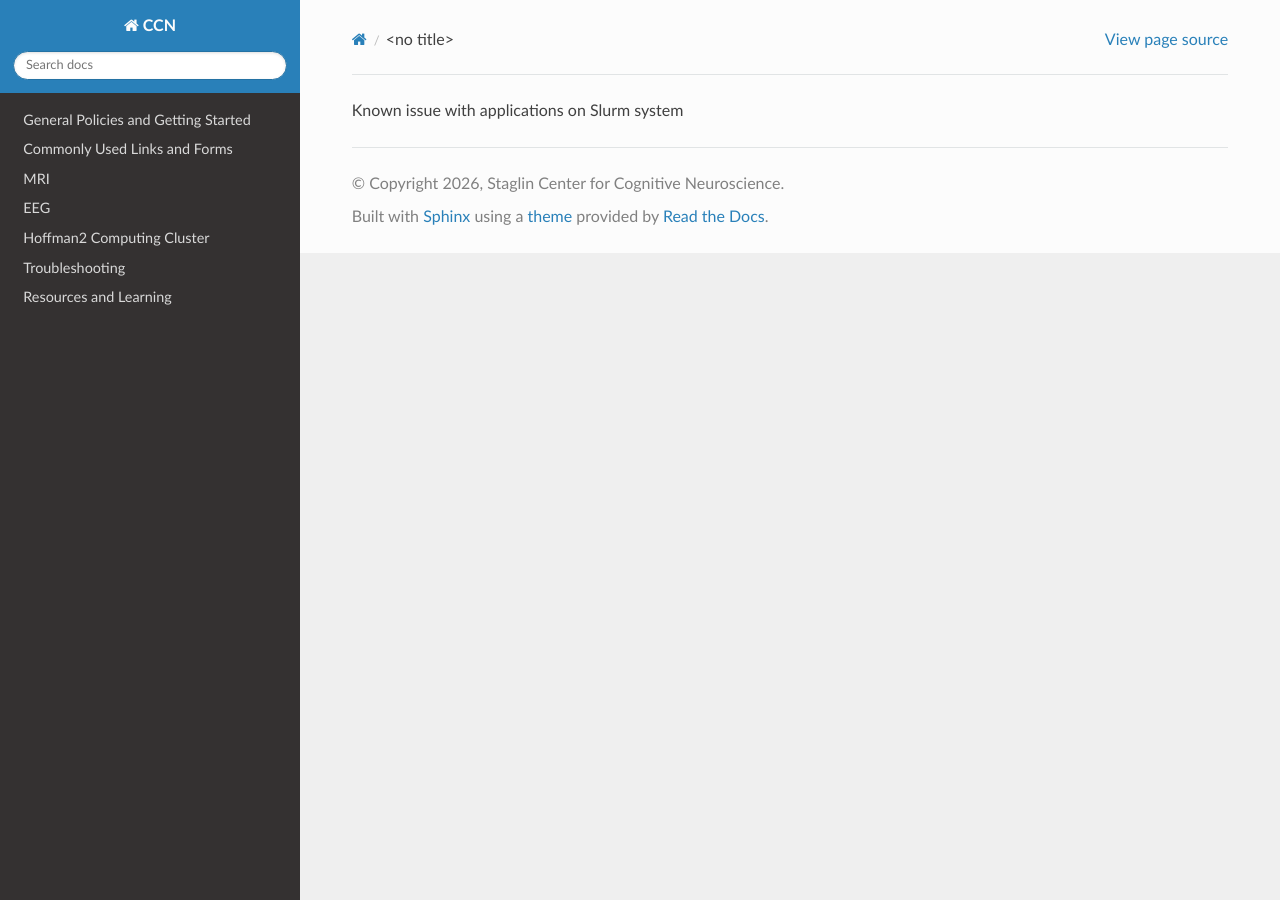
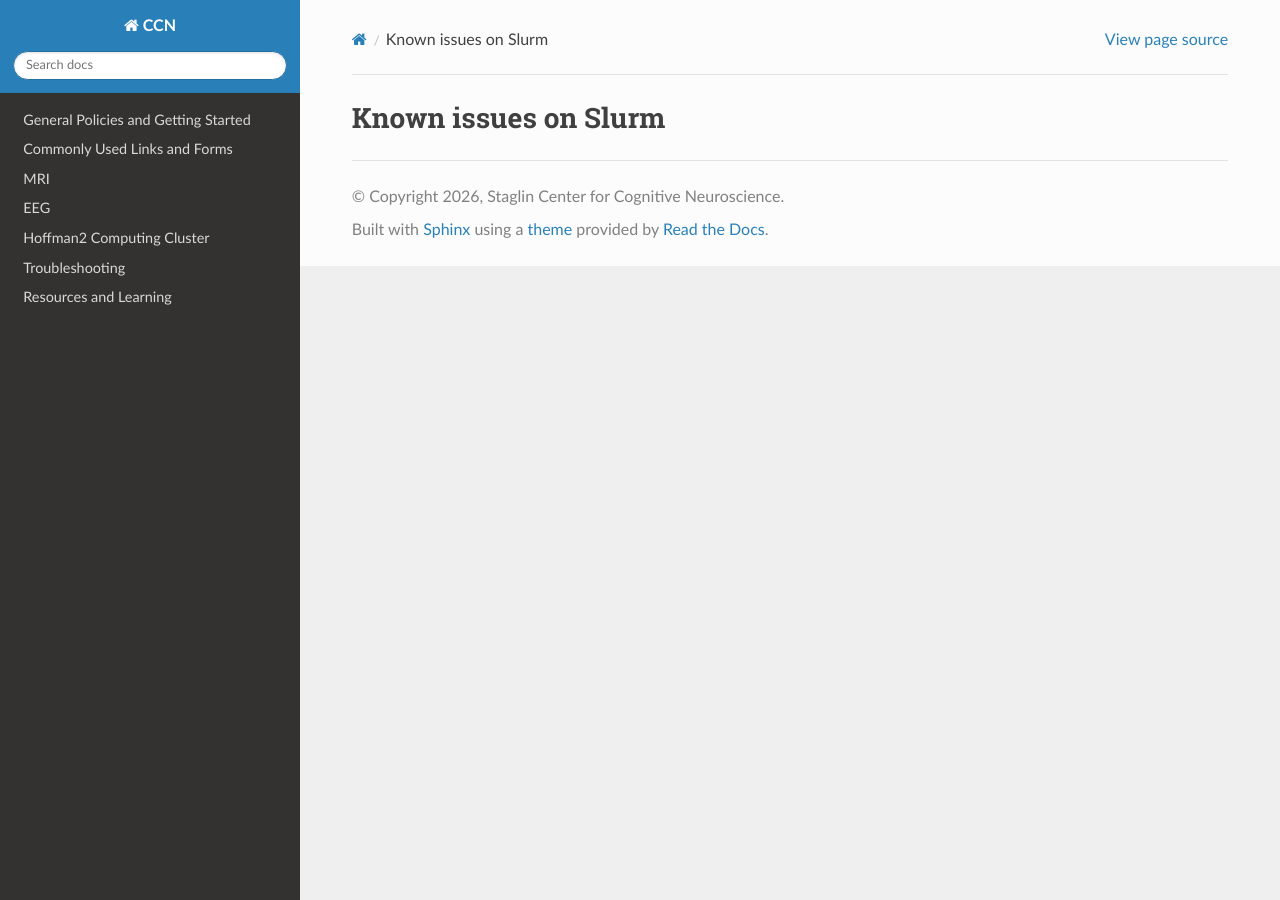
Before and after one commit to CCN-Support/CCN_Wiki, a Sphinx documentation site: the page built from docs/source/slurm_issue.rst, in a window 1280 px wide. Built offline with Sphinx 7.4.7 and the Read the Docs theme 3.1.0, drawn with Linux system fonts in a browser that asks for light colours.

Commit message:
Update slurm_issue.rst

```diff
--- a/docs/source/slurm_issue.rst
+++ b/docs/source/slurm_issue.rst
@@ -1 +1,4 @@
-Known issue with applications on Slurm system
+.. _slurm_issue:
+
+Known issues on Slurm
+======================
```
